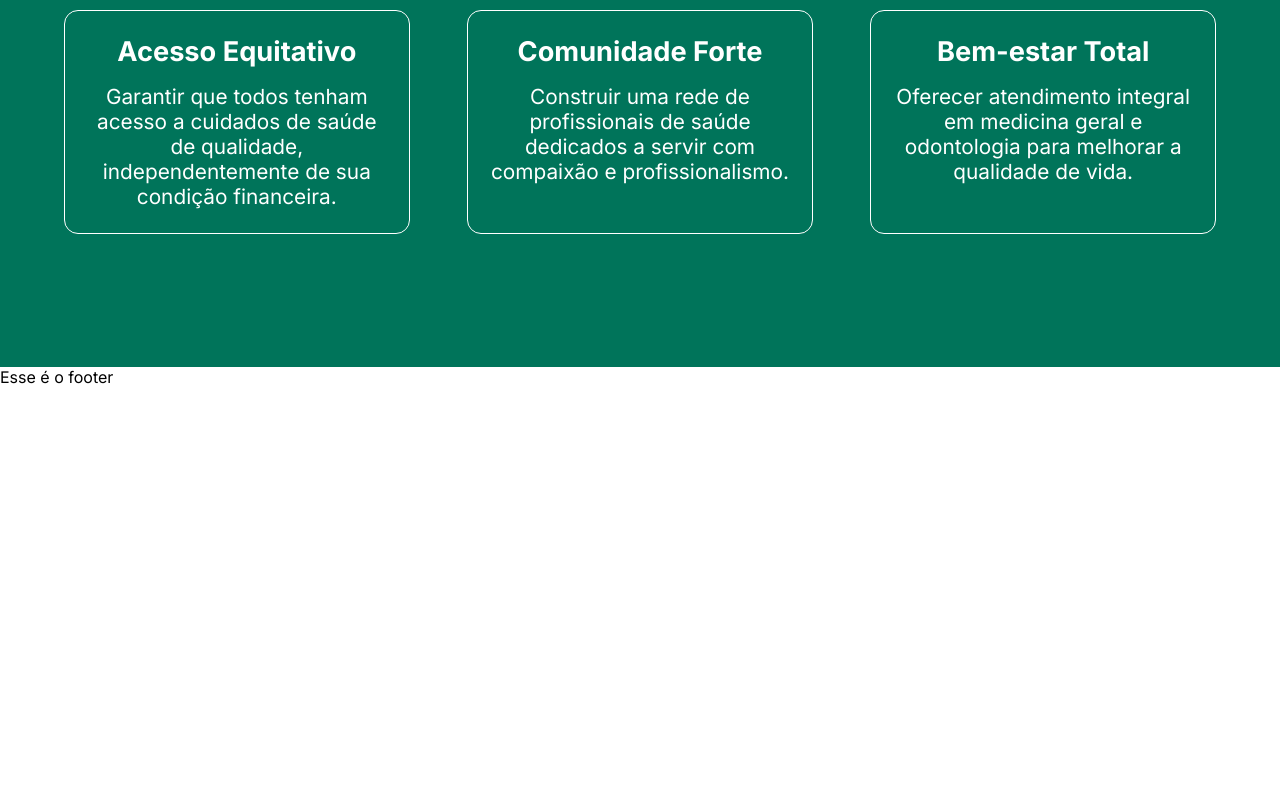
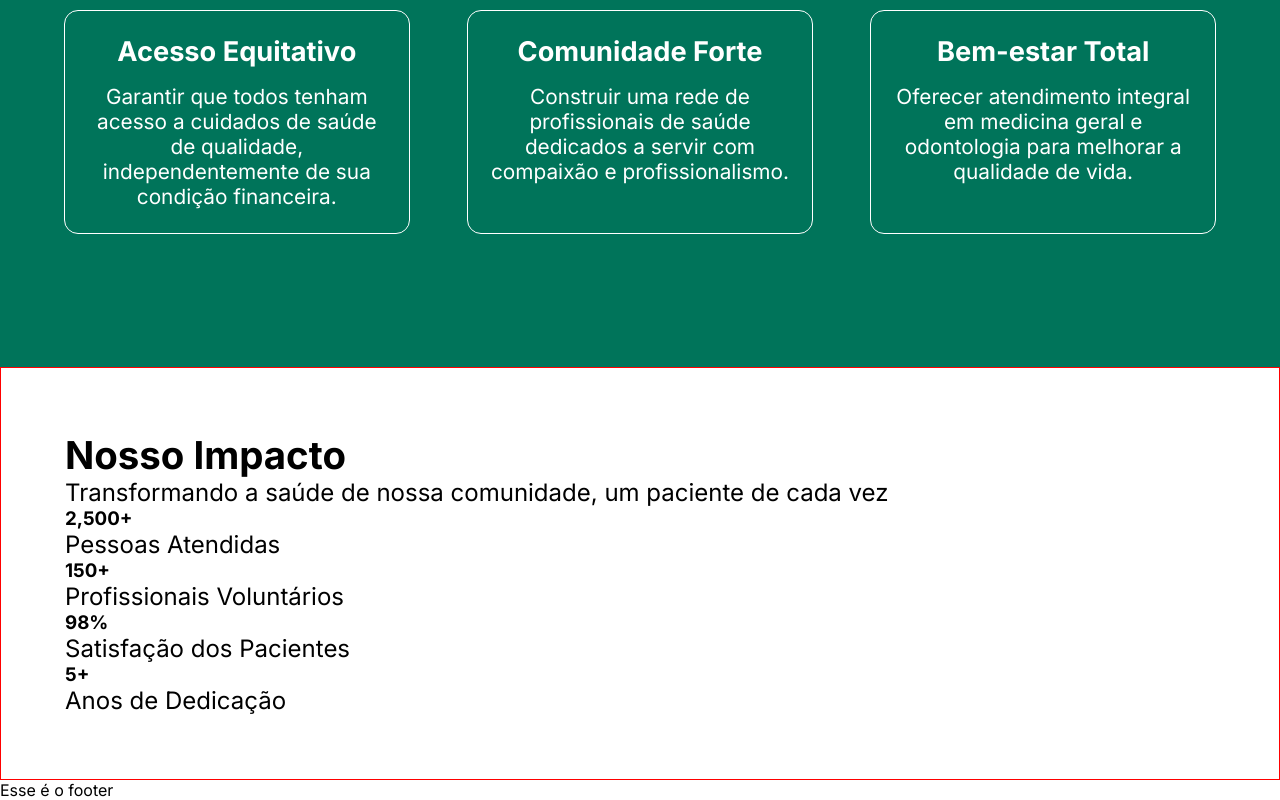
Before and after one commit to laecio22/desafio-router, a React (Vite) app: page / in a window 1280 px wide. Shown: the part 913-1713 px from the top of the page. Before the commit the page ends 1300 px from the top, so only its background shows below. Built offline with nearby package versions, Linux system fonts and the light colour scheme.

Commit message:
feat:estruturação  html  da  sessão  de  dados  estatísticos

```diff
--- /dev/null
+++ b/src/components/cardEstatisticas/CardEstatisticas.jsx
@@ -0,0 +1,12 @@
+import s from './cardEstatisticas.module.scss'
+
+const CardEstatisticas = (props) => {
+  return (
+    <article>
+      <h3>{props.title}</h3>
+      <p>{props.description}</p>
+    </article>
+  )
+}
+
+export default CardEstatisticas
--- a/src/pages/home/Home.jsx
+++ b/src/pages/home/Home.jsx
@@ -2,6 +2,7 @@ import s from "./home.module.scss";
 import iconSaude from "../../assets/saude.png";
 import doutor from "../../assets/doutor.png";
 import CardMissao from "../../components/cardMissao/CardMissao";
+import CardEstatisticas from "../../components/cardEstatisticas/CardEstatisticas";
 
 const Home = () => {
   const title1 = "Acesso Equitativo";
@@ -13,6 +14,7 @@ const Home = () => {
   const title3 = "Bem-estar Total";
   const description3 =
     "Oferecer atendimento integral em medicina geral e odontologia para melhorar a qualidade de vida.";
+
   return (
     <main>
       <section className={s.container}>
@@ -43,6 +45,18 @@ const Home = () => {
           <CardMissao titleCard={title3} descriptionCard={description3} />
         </div>
       </section>
+      <section className={s.estatisticas}>
+        <h2>Nosso Impacto</h2>
+        <p>
+          Transformando a saúde de nossa comunidade, um paciente de cada vez
+        </p>
+        <div className={s.boxCardsEstatisticas}>
+          <CardEstatisticas title="2,500+" description="Pessoas Atendidas"/>
+          <CardEstatisticas title="150+"  description="Profissionais Voluntários"/>
+          <CardEstatisticas title="98%"  description="Satisfação dos Pacientes"/>
+          <CardEstatisticas title="5+"  description="Anos de Dedicação" />
+        </div>
+      </section>
     </main>
   );
 };
--- a/src/pages/home/home.module.scss
+++ b/src/pages/home/home.module.scss
@@ -1,5 +1,6 @@
 @use "./../../colors.scss";
 
+//estilização  sessão principal
 .container {
   height: 80vh;
   display: flex;
@@ -71,6 +72,7 @@
   }
 }
 
+// estilização  sessão nossa missão
 .missao {
   height: 70vh;
   background-color: colors.$color-green;
@@ -94,6 +96,24 @@
     display: flex;
     justify-content: space-between;
     gap: 1rem;
+  }
+}
+
+//sessão estatisticas
+.estatisticas {
+  background-color: colors.$color-white;
+  color: colors.$color-black;
+  padding: 4rem;
+  border: 1px solid red;
+
+  h2 {
+    font-weight: bold;
+    font-size: 2.4rem;
+  }
+
+  p {
+    font-weight: 400;
+    font-size: 1.5rem;
   }
 }
 
```
Also changed, not shown: src/components/cardEstatisticas/cardEstatisticas.module.scss (added).
